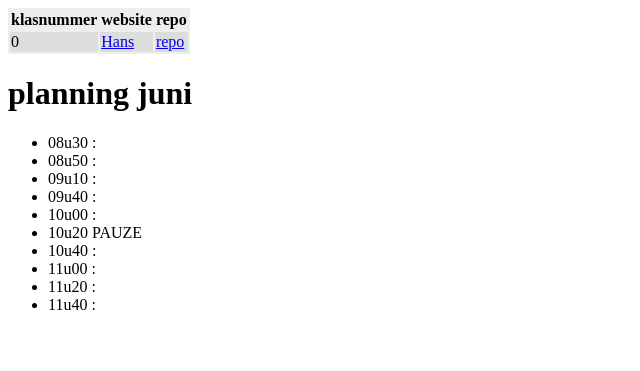
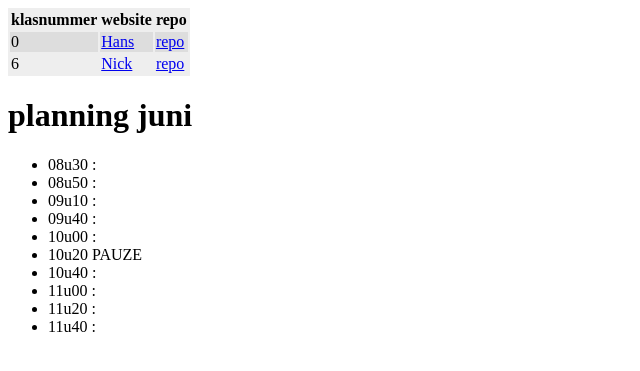
Before and after one commit to vbrh-immalle/vbrh-immalle.github.io, a Jekyll site: the page built from GIPWebsites2019-2020/index.md, in a window 1280 px wide. Shown: the top 371 px of the page, without its empty margins (0-640 px from the left). Built offline with Jekyll 4.4.1, drawn with Linux system fonts in a browser that asks for light colours; some web fonts are replaced.

Commit message:
Gegevens Nick toegevoegd

```diff
--- a/GIPWebsites2019-2020/index.md
+++ b/GIPWebsites2019-2020/index.md
@@ -6,7 +6,7 @@ title: GIP Websites 2019-2020
 | klasnummer | website | repo |
 |---|---|---|
 | 0 | [Hans](http://vbrh-immalle.github.io/) | [repo](https://github.com/vbrh-immalle/vbrh-immalle.github.io) |
-
+| 6 | [Nick](https://nickvl-immalle.github.io/GipWebsite/) | [repo](https://github.com/NickVL-immalle/GipWebsite) |
 
 # planning juni
 
```
